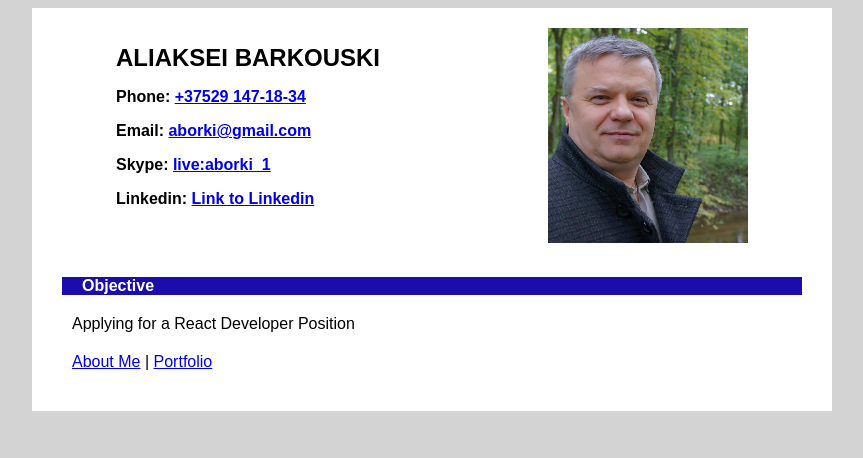
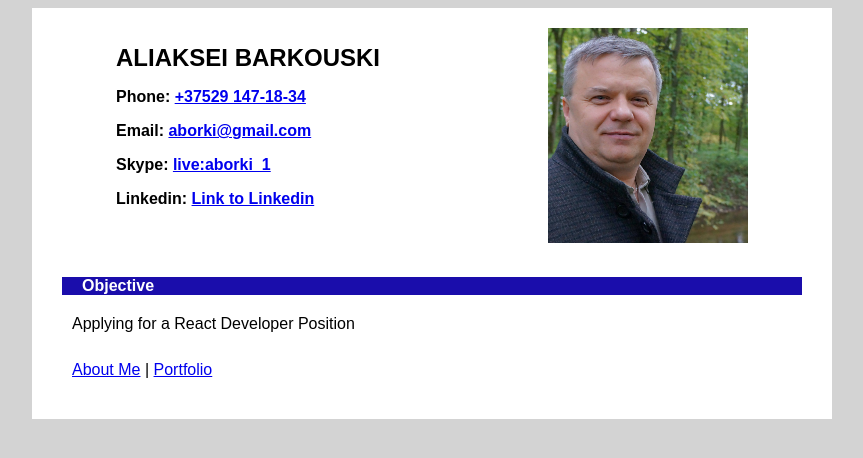
Before and after one commit to Aleksey-Bor/singlePageCV, a React (Create React App) app: page / in a window 1280 px wide. Shown: the top 458 px of the page, without its empty margins (208-1071 px from the left). Built offline with nearby package versions, Linux system fonts and the light colour scheme.

Commit message:
Add padding-top to links from nav.app-navigation

```diff
--- a/src/App.css
+++ b/src/App.css
@@ -47,6 +47,11 @@
   margin: 20px auto;
   width: 90%;
   font: var(--main-font);
+}
+
+.app-navigation > a {
+  display: inline-block;
+  padding-top: 8px;
 }
 
 .nav-links {
```
